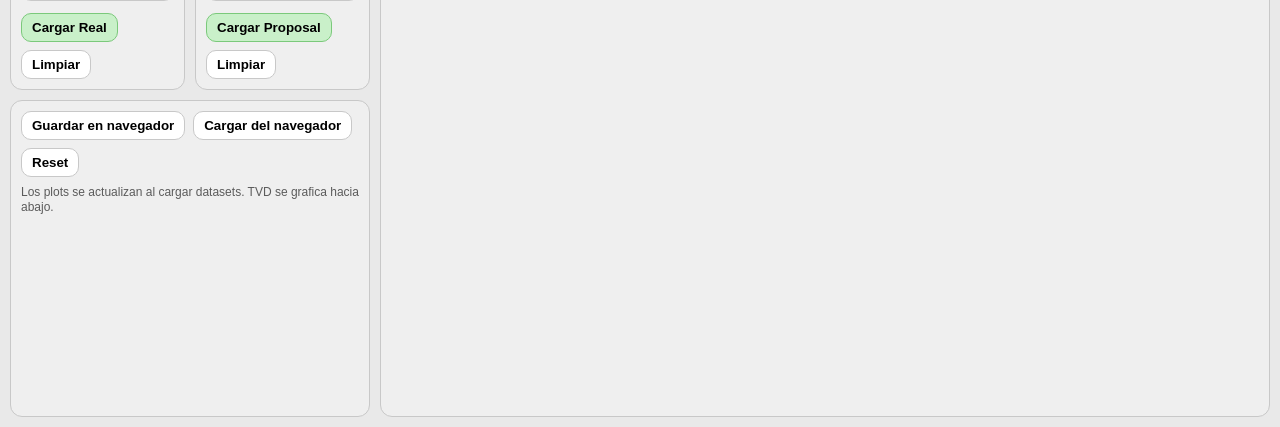
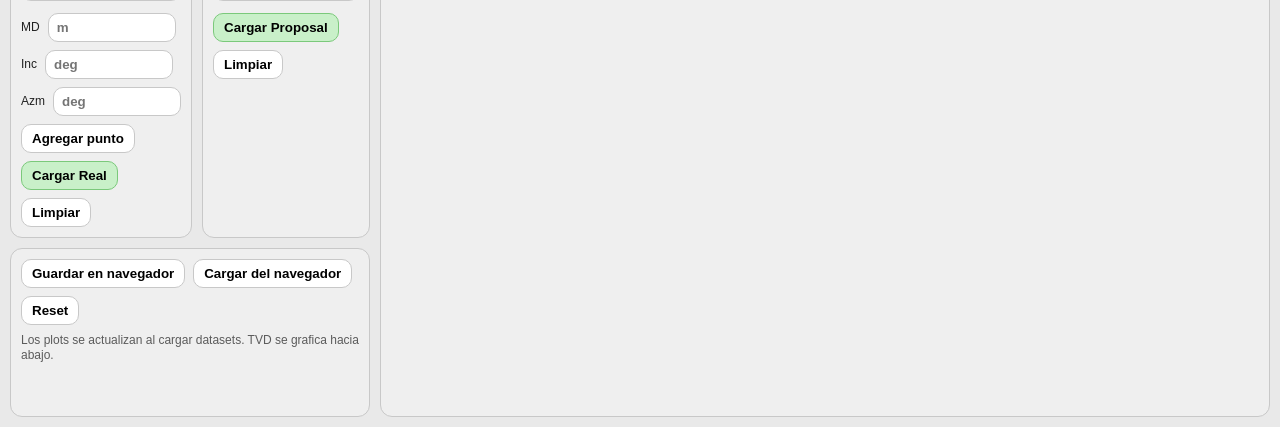
Before and after one commit to educode007/mwdlive, a Flask app: page /plotter in a window 1280 px wide. Shown: the part 377-804 px from the top of the page. Run offline with Flask 3, Linux system fonts and the light colour scheme; some libraries are stand-ins or nearby versions.

Commit message:
Desktop plotter: add Real point append UI

```diff
--- a/templates/plotter.html
+++ b/templates/plotter.html
@@ -264,6 +264,21 @@
             <div class="panel">
               <div style="font-weight: 800; margin-bottom: 6px;">Pegar Real</div>
               <textarea id="realInput" placeholder="0,00\t0,00\t0,00\n380,37\t1,00\t280,70\n..."></textarea>
+              <div class="btnbar" style="margin-top: 8px; align-items: flex-end;">
+                <div class="field">
+                  <span>MD</span>
+                  <input id="realMD" type="number" step="0.01" placeholder="m" />
+                </div>
+                <div class="field">
+                  <span>Inc</span>
+                  <input id="realInc" type="number" step="0.01" placeholder="deg" />
+                </div>
+                <div class="field">
+                  <span>Azm</span>
+                  <input id="realAzm" type="number" step="0.01" placeholder="deg" />
+                </div>
+                <button id="addRealPoint">Agregar punto</button>
+              </div>
               <div class="btnbar" style="margin-top: 8px;">
                 <button class="primary" id="loadReal">Cargar Real</button>
                 <button id="clearReal">Limpiar</button>
@@ -351,6 +366,11 @@
       const errorEl = document.getElementById('error');
       const vspEl = document.getElementById('vsp');
 
+      const realMDEl = document.getElementById('realMD');
+      const realIncEl = document.getElementById('realInc');
+      const realAzmEl = document.getElementById('realAzm');
+      const addRealPointBtn = document.getElementById('addRealPoint');
+
       const surveysBodyEl = document.getElementById('surveysBody');
       const showRealBtn = document.getElementById('showReal');
       const showProposalBtn = document.getElementById('showProposal');
@@ -519,6 +539,30 @@
 
       function setError(msg) {
         errorEl.textContent = msg || '';
+      }
+
+      function fmtNum2(v) {
+        if (!Number.isFinite(v)) return '';
+        return v.toFixed(2);
+      }
+
+      function appendRealPoint(md, inc, azm) {
+        if (!Number.isFinite(md) || !Number.isFinite(inc) || !Number.isFinite(azm)) {
+          setError('Agregar punto: valores inválidos.');
+          return;
+        }
+        const line = `${fmtNum2(md)}\t${fmtNum2(inc)}\t${fmtNum2(azm)}`;
+        const prev = realInputEl.value || '';
+        const next = prev.trim() ? (prev.replace(/\s*$/, '') + `\n${line}\n`) : (`${line}\n`);
+        realInputEl.value = next;
+        try {
+          loadDataset('real', realInputEl.value);
+          setActiveDataset('real');
+          setError('');
+        } catch (e) {
+          setError(String(e && e.message ? e.message : e));
+        }
+        saveState();
       }
 
       function fmtDist(d) {
@@ -1329,6 +1373,13 @@
         startDesktopIngestLoop();
       })();
 
+      addRealPointBtn.addEventListener('click', () => {
+        const md = Number(realMDEl.value);
+        const inc = Number(realIncEl.value);
+        const azm = Number(realAzmEl.value);
+        appendRealPoint(md, inc, azm);
+      });
+
       realInputEl.addEventListener('input', scheduleSave);
       proposalInputEl.addEventListener('input', scheduleSave);
 
```
